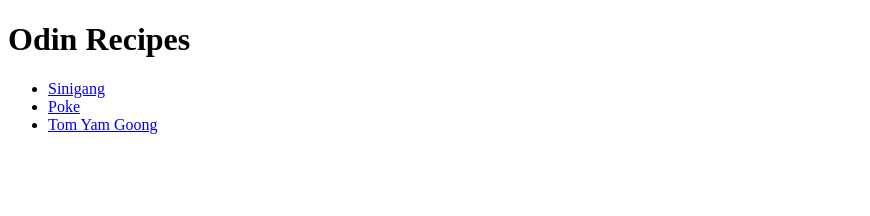
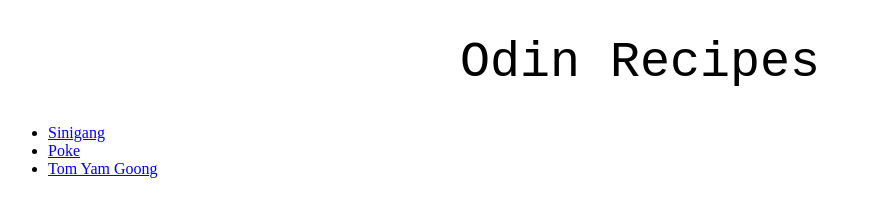
Before and after one commit to JanBearPig/odin-recipes, a plain HTML site: page index.html in a window 1280 px wide. Shown: the whole page, without its empty margins (0-870 px from the left). Drawn offline with Linux system fonts and the light colour scheme.

Commit message:
Modify font and size of titles and h2s

```diff
--- a/index.html
+++ b/index.html
@@ -7,7 +7,7 @@
     </head>
     <body>
         <h1 class="title">Odin Recipes</h1>
-        <ul>
+        <ul id="list">
         <li><a href="recipes/sinigang.html">Sinigang</a></li>
         <li><a href="recipes/poke.html">Poke</a></li>
         <li><a href="recipes/tom-yam-goong.html">Tom Yam Goong</a></li>
--- a/styles.css
+++ b/styles.css
@@ -0,0 +1,13 @@
+.title {
+    text-align: center;
+    font-size: 50px;
+}
+
+h2 {
+    font-size: 35px;
+}
+
+.title, h2 {
+    font-family: 'Courier New', Courier, monospace;
+    font-weight: 20;
+}
```
